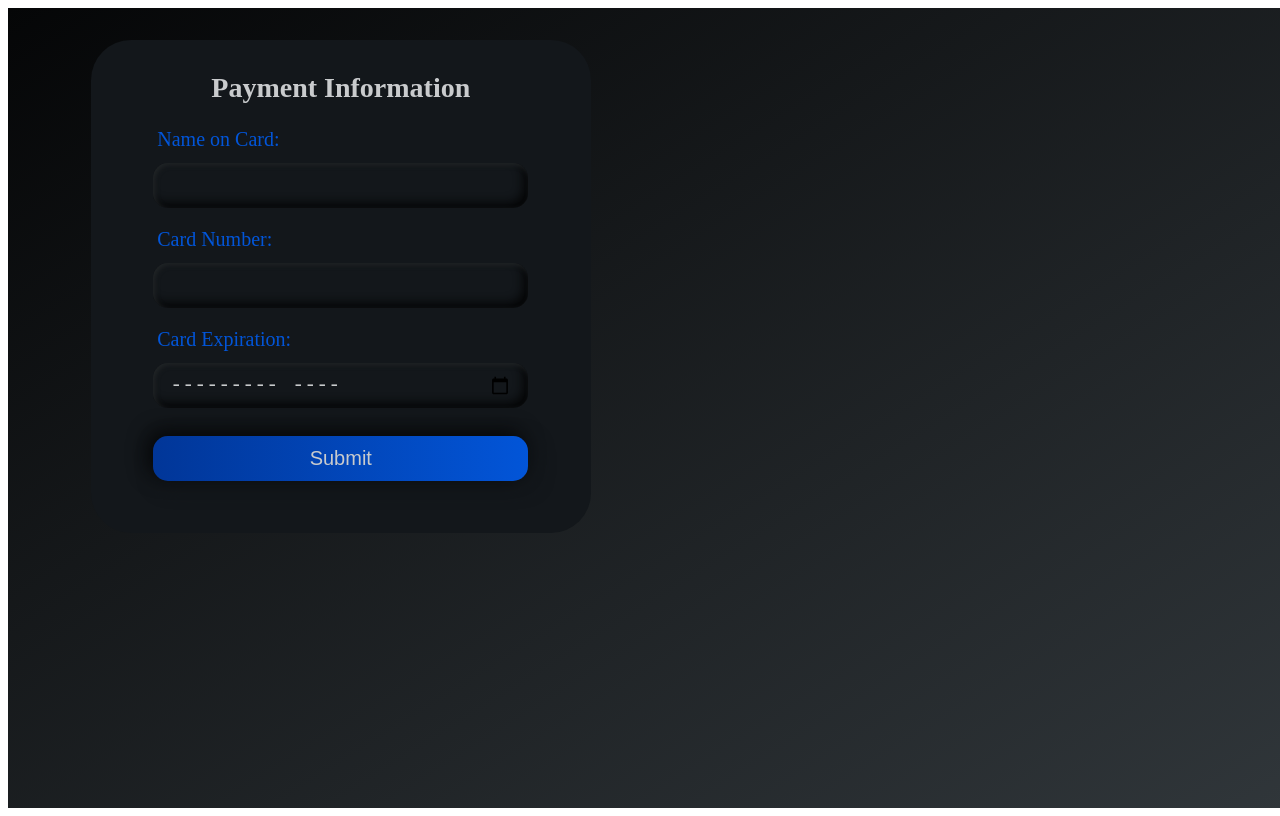
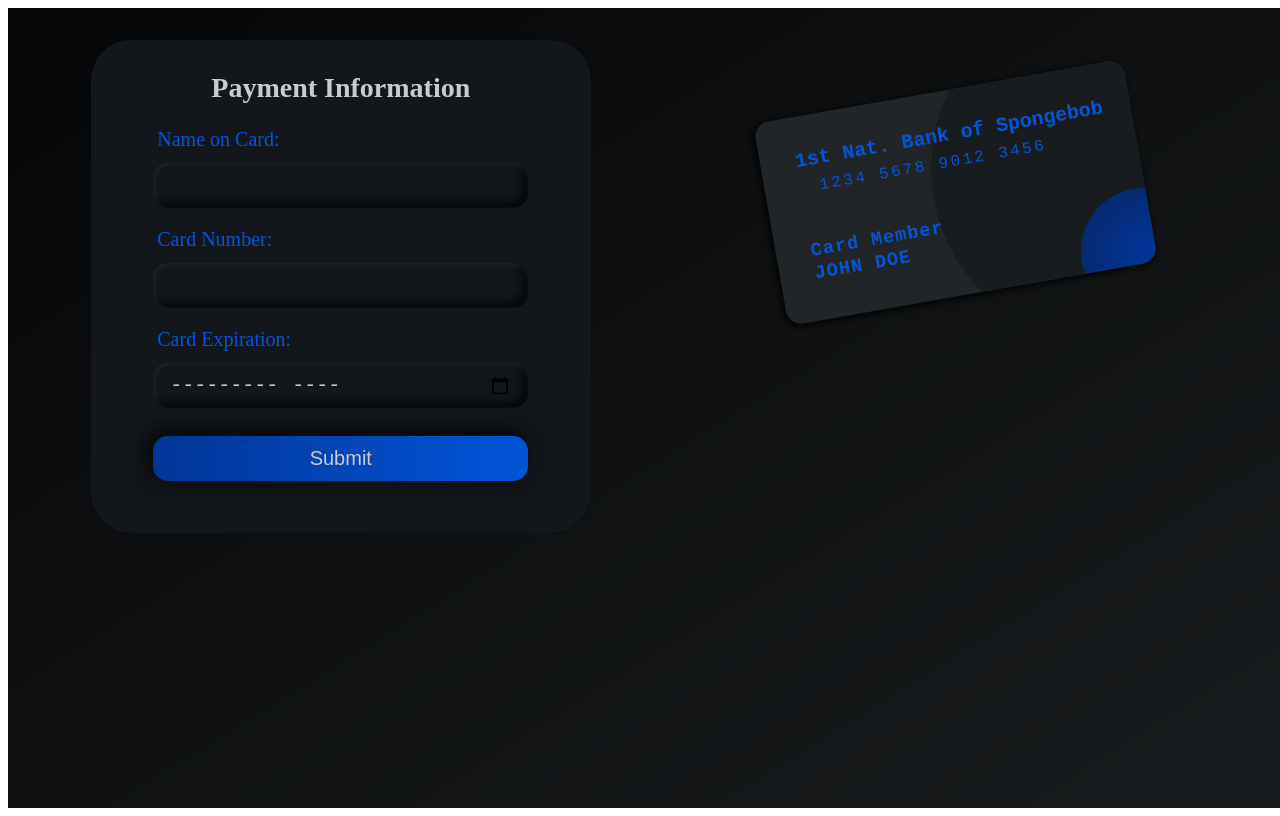
Before and after one commit to dkersten/payment-UI-js, a plain HTML site: page index.html in a window 1280 px wide. Drawn offline with Linux system fonts and the light colour scheme.

Commit message:
added static CC

```diff
--- a/index.html
+++ b/index.html
@@ -22,7 +22,14 @@
                 </form>
             </div>
             <div class="card-container">
-
+                <div class="card">
+                    <h1>1st Nat. Bank of Spongebob</h1>
+                    <h2>1234 5678 9012 3456</h2>
+                    <h3 class="member">Card Member</h3>
+                    <h3 class="name">John Doe</h3>
+                    <div class="circle-sm"></div>
+                    <div class="circle-bg"></div>
+                </div>
             </div>
         </div>
     </div>
--- a/styles.scss
+++ b/styles.scss
@@ -8,6 +8,7 @@ $blue-pale: #5F99C7;
 $black-dark: #050607;
 $black-light: #13171b;
 
+$grey-darker2: #191c1e;
 $grey-darker: #212527;
 $grey-dark: #30363A;
 $grey: #585A5E;
@@ -20,7 +21,7 @@ $grey-light: #C9CBCD;
 .container {
 	width: 100vw;
 	min-height: 100vh;
-	background: linear-gradient(to bottom right, $black-dark, $grey-dark);
+	background: linear-gradient(to bottom right, $black-dark, $grey-darker2);
 	padding-top: 2rem;
 	padding-bottom: 2rem;
 }
@@ -48,6 +49,7 @@ form {
 	margin: auto;
 	max-width: 500px;
 	border-radius: 40px;
+	box-shadow: 0 0 1px $black-dark;
 
 	> * {
 		margin: auto;
@@ -113,5 +115,85 @@ form {
 }
 
 .card-container {
+	.card {
+		margin: auto;
+		margin-top: 50px;
+		width: 375px;
+		height: 205px;
+		position: relative;
+		background-color: $grey-darker;
+		color: $blue-light;
+		border-radius: 15px;
+		box-shadow: -2px 2px 5px 2px rgba(0,0,0,0.65);
+		transform: translate(0px, 0px) rotate(-10deg);
+		overflow: hidden;
+	}
 
+	.card:hover {
+		transform: translate(-5px, -10px) rotate(-2.5deg);
+		transition: all .5s cubic-bezier(.44,-0.37,.84,1.32);
+		cursor: pointer;
+	}
+
+	.circle-sm {
+		position: absolute;
+		right: -50px;
+		bottom: -50px;
+		z-index: 3;
+		height: 125px;
+		width: 125px;
+		border-radius: 50%;
+		background: radial-gradient($blue, $blue-dark);
+	}
+
+	.circle-bg {
+		position: absolute;
+		right: -140px;
+		bottom: -75px;
+		height: 350px;
+		width: 350px;
+		border-radius: 50%;
+		background-color: $grey-darker2;
+		z-index: 2;
+	}
+
+	h1 {
+		position: absolute;
+		top: 20px;
+		left: 35px;
+		font-size: 20px;
+		z-index: 4;
+		font-family: 'IBM Plex Mono', monospace;
+	}
+
+	h2 {
+		position: absolute;
+		top: 50px;
+		left: 55px;
+		letter-spacing: 2.5px;
+		font-weight: 500;
+		font-size: 16px;
+		z-index: 4;
+		font-family: 'IBM Plex Mono', monospace;
+	}
+
+	.member {
+		position: absolute;
+		left: 35px;
+		top: 105px;
+		font-weight: 600;
+		letter-spacing: 1px;
+		z-index: 4;
+		font-family: 'IBM Plex Mono', monospace;
+	}
+
+	.name {
+		position: absolute;
+		left: 35px;
+		top: 128px;
+		text-transform: uppercase;
+		letter-spacing: 1px;
+		z-index: 4;
+		font-family: 'IBM Plex Mono', monospace;
+	}
 }
```
Also changed, not shown: styles.css, 1 other file.
